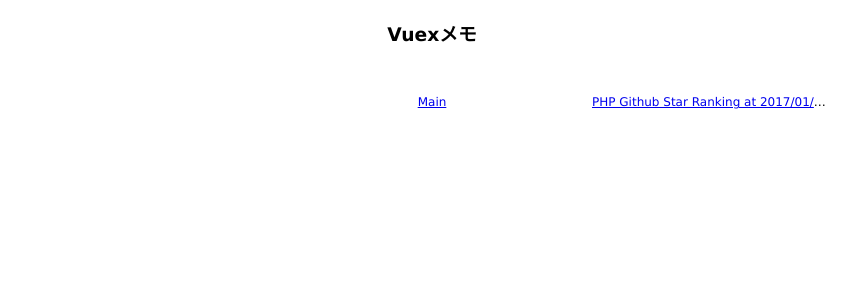
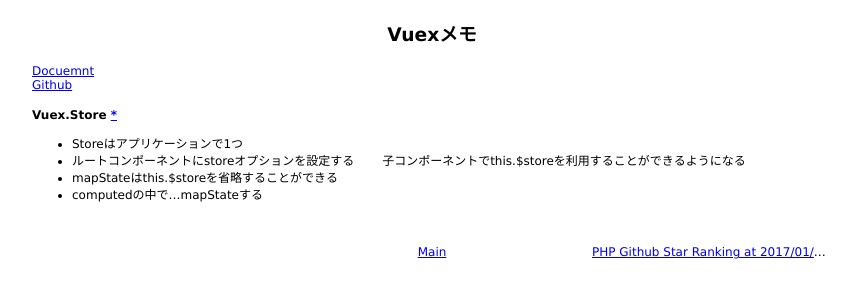
Before and after one commit to 38elements/38elements.github.com, a Jekyll site: the page built from _posts/2017-01-14-vuex.md, in a window 1280 px wide. Shown: the top 300 px of the page, without its empty margins (208-1064 px from the left). Built offline with Jekyll 4.4.1, drawn with Linux system fonts in a browser that asks for light colours.

Commit message:
Update 2017-01-14-vuex.md

```diff
--- a/_posts/2017-01-14-vuex.md
+++ b/_posts/2017-01-14-vuex.md
@@ -2,3 +2,13 @@
 layout: posts
 title: Vuexメモ
 ---
+[Docuemnt](https://vuex.vuejs.org/en/)
+[Github](https://github.com/vuejs/vuex)
+
+#### Vuex.Store [\*](https://vuex.vuejs.org/en/api.html)
+
+* Storeはアプリケーションで1つ
+* ルートコンポーネントにstoreオプションを設定する
+子コンポーネントでthis.$storeを利用することができるようになる
+* mapStateはthis.$storeを省略することができる
+* computedの中で...mapStateする
```
